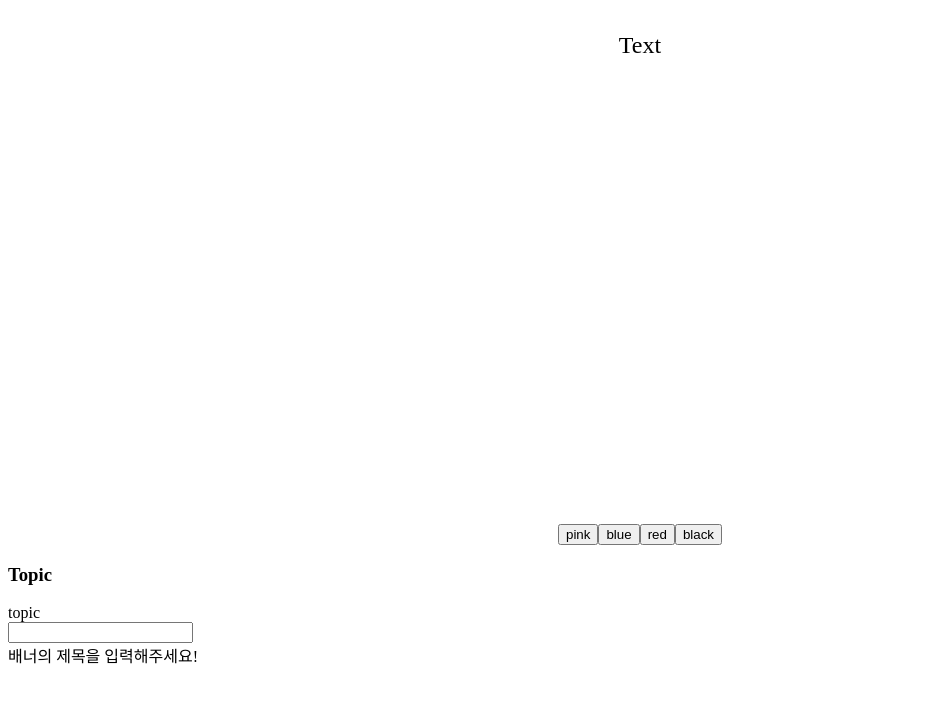
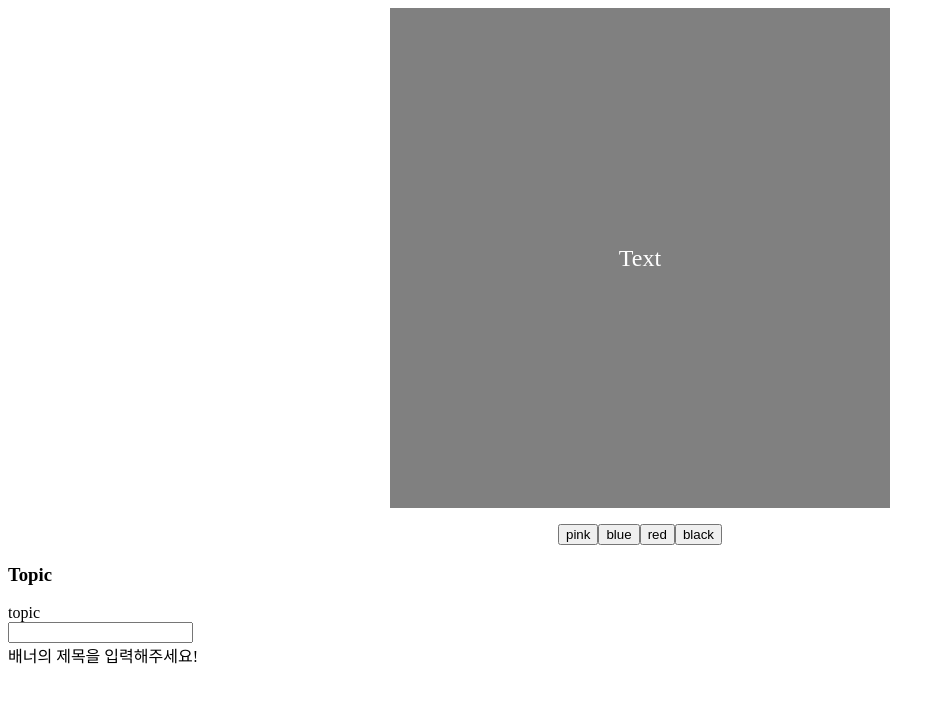
Before and after one commit to Team-Rocket-TR/iBanner, a React app: page / in a window 1280 px wide. Shown: the top 702 px of the page, without its empty margins (0-945 px from the left). Built offline with nearby package versions, Linux system fonts and the light colour scheme; the HTML template or start-up script is replaced by a standard one.

Commit message:
오타 수정

```diff
--- a/src/BannerContainer.jsx
+++ b/src/BannerContainer.jsx
@@ -3,7 +3,7 @@ import BannerPreview from './BannerPreview';
 import ColorpickerIcon from './ColorpickerIcon';
 
 const BannerContainer = () => {
-  const [color, setColor] = useState('black');
+  const [color, setColor] = useState('gray');
   const handleClick = (selectedColor) => {
     setColor(selectedColor);
   };
--- a/src/bannerPreview.jsx
+++ b/src/bannerPreview.jsx
@@ -3,6 +3,7 @@ import styled from 'styled-components';
 
 // background: skyblue;
 const BannerImage = styled.div`
+    display: flex;
     margin-left: auto;
     margin-right: auto;
     margin-top: auto;
@@ -13,7 +14,6 @@ const BannerImage = styled.div`
 
     .bannerFont {
         font-size: 1.5rem;
-        display: flex;
         align-items: center;
         justify-content: center;
     }
@@ -26,7 +26,7 @@ const BannerPreview = ({ color }) => {
   };
 
   return (
-    <BannerImage sytle={divStyle}>
+    <BannerImage style={divStyle}>
       <div className="bannerFont">
         <p>Text</p>
       </div>
```
